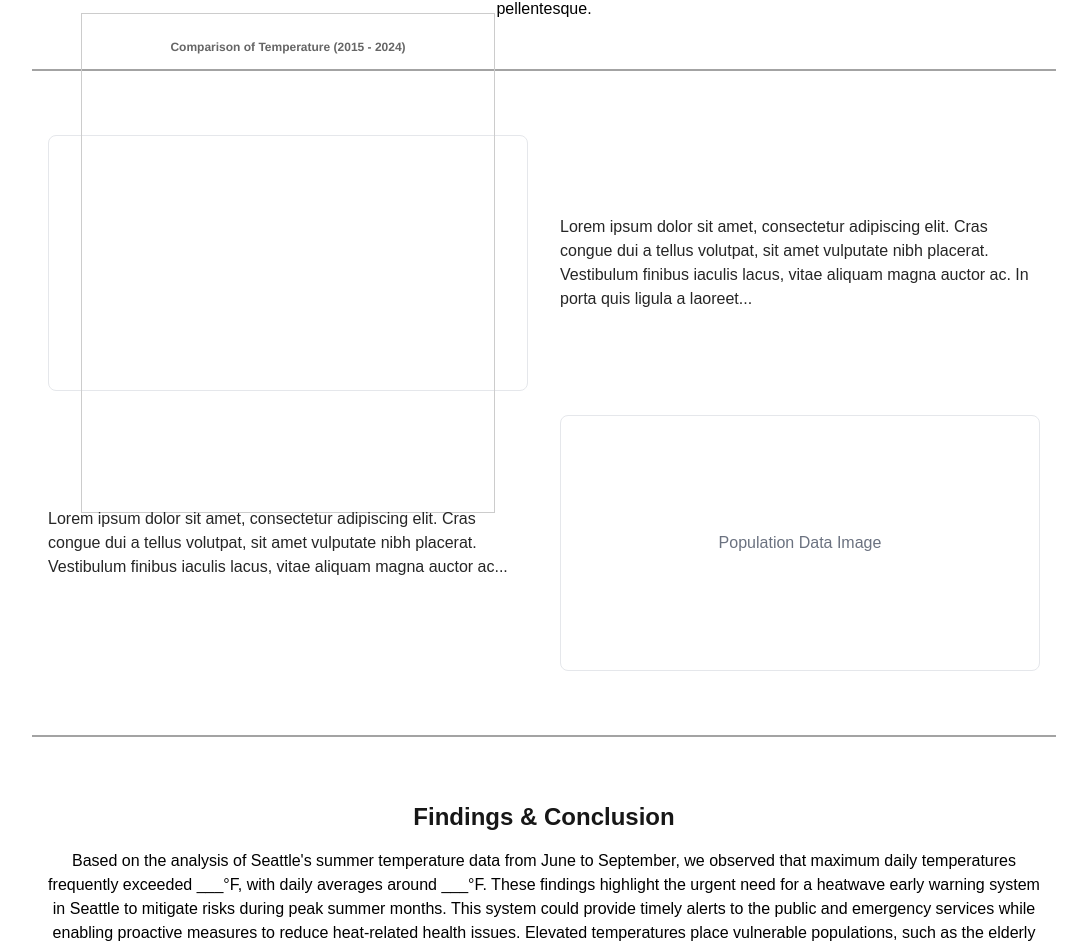
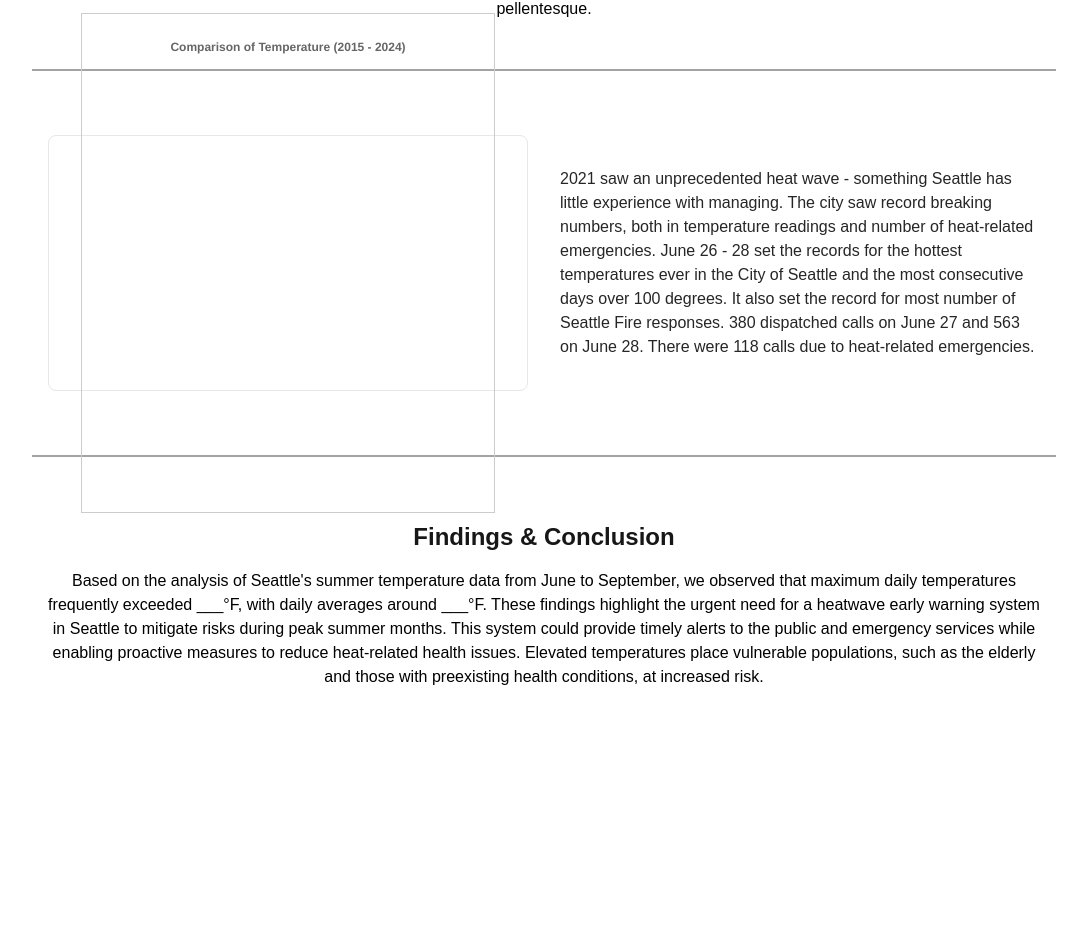
Before and after one commit to JosephMinSong/ClimateJustice, a Next.js app: page / in a window 1280 px wide. Shown: the part 883-1831 px from the top of the page, without its empty margins (96-1183 px from the left). After the commit the page ends 1652 px from the top, so only its background shows below. Built offline with nearby package versions, Linux system fonts and the light colour scheme; no server answers; what tw-elements would draw is missing.

Commit message:
body content

```diff
--- a/app/components/BodyContent.tsx
+++ b/app/components/BodyContent.tsx
@@ -9,24 +9,11 @@ export default function BodyContent() {
         </div>
         <div>
           <p className="text-neutral-800">
-            Lorem ipsum dolor sit amet, consectetur adipiscing elit. Cras congue
-            dui a tellus volutpat, sit amet vulputate nibh placerat. Vestibulum
-            finibus iaculis lacus, vitae aliquam magna auctor ac. In porta quis
-            ligula a laoreet...
+            2021 saw an unprecedented heat wave - something Seattle has little experience with managing. The city saw record breaking
+            numbers, both in temperature readings and number of heat-related emergencies. June 26 - 28 set the records for the hottest temperatures
+            ever in the City of Seattle and the most consecutive days over 100 degrees. It also set the record for most number of
+            Seattle Fire responses. 380 dispatched calls on June 27 and 563 on June 28. There were 118 calls due to heat-related emergencies.
           </p>
-        </div>
-      </div>
-
-      <div className="grid grid-cols-1 md:grid-cols-2 gap-8 items-center">
-        <div>
-          <p className="text-neutral-800">
-            Lorem ipsum dolor sit amet, consectetur adipiscing elit. Cras congue
-            dui a tellus volutpat, sit amet vulputate nibh placerat. Vestibulum
-            finibus iaculis lacus, vitae aliquam magna auctor ac...
-          </p>
-        </div>
-        <div className="border rounded-lg p-8 flex justify-center items-center h-64">
-          <p className="text-gray-500">Population Data Image</p>
         </div>
       </div>
     </section>
```
